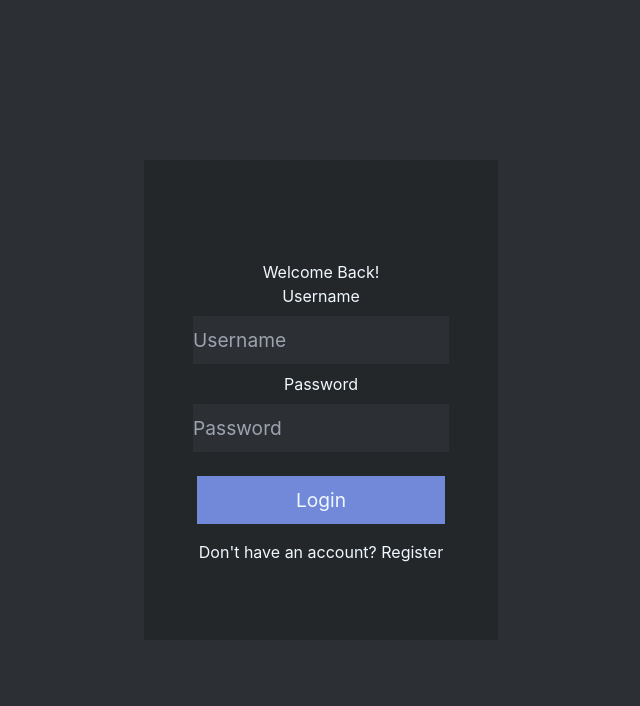
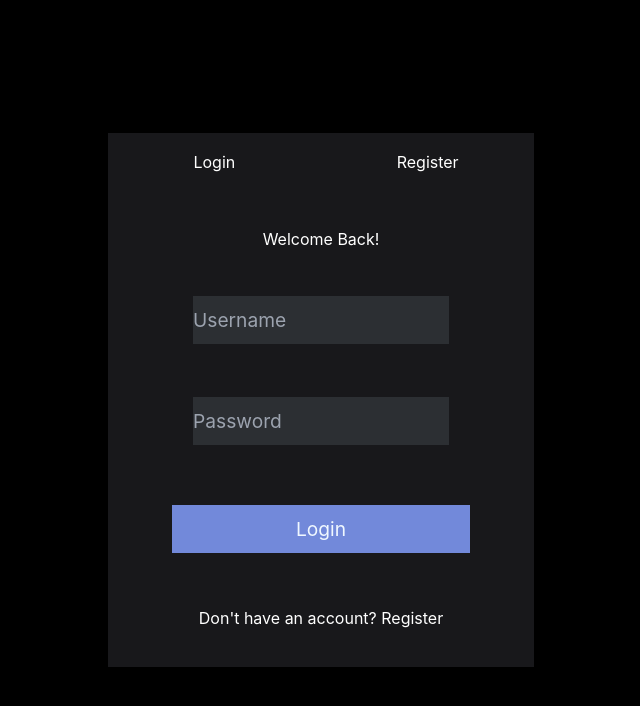
Before and after one commit to DarkHorse0311/Telefonica, a React (Vite) app in the folder web/: page /login in a window 1280 px wide. Shown: the top 706 px of the page, without its empty margins (319-959 px from the left). Built offline with nearby package versions, Linux system fonts and the light colour scheme; no server answers.

Commit message:
login ui rework

```diff
--- a/web/src/App.tsx
+++ b/web/src/App.tsx
@@ -20,31 +20,42 @@ import './css/settings.css';
 
 import States from "./contexts/states";
 import ChannelCTX from "./contexts/channelctx";
-import UserCTX from "./contexts/usercontext";
 import CtxMenuCtx from "./contexts/context_menu_ctx";
+import LoginContainer from "./pages/LoginContainer";
+import LoginContextProvider from "./contexts/Login";
 
 function App() {
   	return (
-		<div className="App">
+		<div className="h-screen w-full bg-black text-white">
 			<BrowserRouter>
 				<RouterRoutes>
-					<Route path="/">
-						<Route index element={<Home />} />
+					<Route path="/" element={<Home />} />
 					<Route path="channels/:id" element={
 						<ChannelCTX>
 							<States>
 								<CtxMenuCtx>
-									<UserCTX>
 									<Channel />
-									</UserCTX>
 								</CtxMenuCtx>
 							</States>
 						</ChannelCTX>
 					} />
-						<Route path="login" element={<Login />} />
-						<Route path="register" element={<Register />} />
+					<Route path="/" element={
+						<LoginContextProvider>
+							<LoginContainer />
+						</LoginContextProvider>
+					}>
+						<Route path="login" element={
+							<LoginContextProvider>
+								<Login />
+							</LoginContextProvider>
+						} />
+						<Route path="register" element={
+							<LoginContextProvider>
+								<Register />
+							</LoginContextProvider>
+						} />
+					</Route>
 					<Route path="*" element={<NoPage />} />
-					</Route>
 				</RouterRoutes>
 			</BrowserRouter>
 		</div>
--- /dev/null
+++ b/web/src/contexts/Login.tsx
@@ -0,0 +1,30 @@
+import { createContext, useState } from "react";
+
+export type LoginContextOBJ = {
+    error: string,
+    setError: React.Dispatch<React.SetStateAction<string>>,
+    showError: boolean,
+    setShowError: React.Dispatch<React.SetStateAction<boolean>>
+}
+
+export const LoginContext = createContext<LoginContextOBJ>(undefined!);
+
+function LoginContextProvider({ children }: { children: React.ReactChild }) {
+    const [error, setError] = useState<string>('');
+	const [showError, setShowError] = useState<boolean>(false);
+
+    const context_value: LoginContextOBJ = {
+        error: error,
+        setError: setError,
+        showError: showError,
+        setShowError: setShowError
+    }
+
+    return (
+    <LoginContext.Provider value={context_value}>
+        {children}
+    </LoginContext.Provider>
+    )
+}
+
+export default LoginContextProvider;
--- a/web/src/contexts/usercontext.tsx
+++ b/web/src/contexts/usercontext.tsx
@@ -11,8 +11,10 @@ export interface UserContextOBJ {
     setUsername:React.Dispatch<React.SetStateAction<string>>;
     setAvatar:React.Dispatch<React.SetStateAction<string>>;
     relationships: Map<String,Relationship>;
-	setRelationships: React.Dispatch<React.SetStateAction<Map<String, Relationship>>>
-    deleterelationship: (key: String) => void
+	setRelationships: React.Dispatch<React.SetStateAction<Map<String, Relationship>>>;
+    deleterelationship: (key: String) => void;
+    isLoggedIn: boolean;
+    setIsLoggedIn:React.Dispatch<React.SetStateAction<boolean>>;
 }
 
 export const UserContext = createContext<UserContextOBJ>(undefined!);
@@ -22,15 +24,19 @@ function UserCTX({ children }: { children: React.ReactChild }) {
     const [username, setUsername] = useState<string>("");
     const [avatar, setAvatar] = useState<string>("");
 	const [relationships, setRelationships, deleterelationship] = useMap<Relationship>(new Map<String,Relationship>());
+    const [isLoggedIn, setIsLoggedIn] = useState(false);
 
     useEffect(() => {
         fetch(Routes.currentUser).then(response => {
             if (response.status === 200) {
+                setIsLoggedIn(true)
                 response.json().then(user => {
                     setId(user.id);
                     setUsername(user.username);
                     setAvatar(user.avatar);
                 });
+            } else {
+                setIsLoggedIn(false)
             }
         })
     }, []);
@@ -55,7 +61,9 @@ function UserCTX({ children }: { children: React.ReactChild }) {
         setAvatar: setAvatar,
         relationships: relationships,
         setRelationships: setRelationships,
-        deleterelationship: deleterelationship
+        deleterelationship: deleterelationship,
+        isLoggedIn: isLoggedIn,
+        setIsLoggedIn: setIsLoggedIn
     }
 
     return (
--- a/web/src/index.tsx
+++ b/web/src/index.tsx
@@ -2,10 +2,13 @@ import React from 'react';
 import ReactDOM from 'react-dom';
 import './index.css';
 import App from './App';
+import UserCTX from './contexts/usercontext';
 
 ReactDOM.render(
   <React.StrictMode>
-    <App />
+    <UserCTX>
+      <App />
+    </UserCTX>
   </React.StrictMode>,
   document.getElementById('root')
 );
--- /dev/null
+++ b/web/src/pages/LoginContainer.tsx
@@ -0,0 +1,30 @@
+import { useContext, useEffect } from 'react'
+import { Outlet, useLocation, useNavigate } from 'react-router-dom'
+import { LoginContext } from '../contexts/Login'
+import { UserContext } from '../contexts/usercontext'
+
+export default function LoginContainer() {
+	const login_ctx = useContext(LoginContext)
+	const user_ctx = useContext(UserContext)
+	const navigate = useNavigate();
+	const location = useLocation()
+
+	useEffect(() => {
+	  if (user_ctx.isLoggedIn) {
+		navigate("/");
+	  }
+	}, [user_ctx.isLoggedIn])
+
+	return (
+		<div className="h-screen w-full flex items-center justify-center">
+			<div className={`absolute top-0 m-4 bg-red-600 w-11/12 h-12 ${login_ctx.showError ? 'flex' : 'hidden'} items-center justify-center rounded`}>{login_ctx.error}</div>
+			<div className="bg-zinc-900 w-full h-2/3 md:w-1/2 lg:w-1/3 flex flex-col">
+				<div className="h-16 flex">
+					<button className={`bg-zinc-${ location.pathname === "/login" ? "900" : "800" } w-1/2 hover:bg-zinc-600`} onClick={() => navigate("/login")}>Login</button>
+					<button className={`bg-zinc-${ location.pathname === "/register" ? "900" : "800" } w-1/2 hover:bg-zinc-600`} onClick={() => navigate("/register")}>Register</button>
+				</div>
+				<Outlet />
+			</div>
+		</div>
+	)
+}
--- a/web/src/pages/home.tsx
+++ b/web/src/pages/home.tsx
@@ -1,32 +1,22 @@
-import { useState, useEffect } from "react";
+import { useState, useEffect, useContext } from "react";
 import { useNavigate } from "react-router-dom";
+import { UserContext } from "../contexts/usercontext";
 
 function Home() {
-  const [Is_Logged_In, setIs_Logged_In] = useState(false);
+  const user_ctx = useContext(UserContext)
   const navigate = useNavigate();
 
-  function Goto_Login() {
-    navigate("/login");
-  }
-
-  function Goto_Channel() {
-    navigate("/channels/@me");
-  }
-
   useEffect(() => {
-    const token = localStorage.getItem("access_token");
-    if (token !== null && token !== "" && token !== undefined && token !== "undefined") {
-      setIs_Logged_In(true);
+    if (!user_ctx.isLoggedIn) {
+      navigate("/login");
     }
-  }, [Is_Logged_In])
+  }, [user_ctx.isLoggedIn])
 
   return (
     <div>
-      { !Is_Logged_In && <button onClick={Goto_Login}>Login</button> }
-      { Is_Logged_In && <button onClick={Goto_Channel}>Open Chat</button> }
-      <h1> Hello, World </h1>
+      <h1> Hello, {user_ctx.username} </h1>
     </div>
-    );
-  }
+  );
+}
 
-  export default Home;
+export default Home;
--- a/web/src/pages/login.tsx
+++ b/web/src/pages/login.tsx
@@ -1,25 +1,26 @@
-import { useRef, useState } from "react";
-import { Link, useNavigate } from "react-router-dom";
+import { useContext, useRef, useState } from "react";
+import { Link } from "react-router-dom";
 import { Login as APILogin } from "../api/auth";
+import { LoginContext } from "../contexts/Login";
+import { UserContext } from "../contexts/usercontext";
 
 function Login() {
+	const user_ctx = useContext(UserContext);
+	const login_ctx = useContext(LoginContext);
+
 	const Username = useRef<HTMLInputElement>(undefined!);
 	const Password = useRef<HTMLInputElement>(undefined!);
-	const navigate = useNavigate();
-
-	const [error, setError] = useState<string>('');
-	const [showError, setShowError] = useState<boolean>(false);
 
 	const [loading, setLoading] = useState<boolean>(false);
 
 	async function HandleResponse(response: Response) {
 		if (response.status === 200) {
-			setShowError(false);
-			navigate("/channels/@me");
+			login_ctx.setShowError(false);
+			user_ctx.setIsLoggedIn(true)
 		} else {
-			setShowError(true);
+			login_ctx.setShowError(true);
 			response.text().then(text => {
-				setError(text);
+				login_ctx.setError(text);
 			});
 		}
 	}
@@ -36,25 +37,13 @@ function Login() {
   	}
 
 	return (
-		<div className="Login">
-			{ showError && <div className='error-message-container'>{ error }</div> }
-			<div className="login-container">
-				{ loading && <div className="loading-animation"></div> }
-				{ !loading &&
-				<form onSubmit={HandleLogin}>
-					<br />
+		<form onSubmit={HandleLogin} className="h-full flex flex-col items-center justify-evenly">
 			<h1> Welcome Back! </h1>
-					<p>Username</p>
 			<input id="login-input" type="text" placeholder="Username" ref={Username} required />
-					<p>Password</p>
 			<input id="login-input" type="password" placeholder="Password" ref={Password} required />
 			<button id="login-button" type="submit"> Login </button>
-					<br />
 			<p>Don't have an account? <Link to="/register">Register</Link></p>
 		</form>
-				}
-			</div>
-		</div>
 	);
 }
 
--- a/web/src/pages/register.tsx
+++ b/web/src/pages/register.tsx
@@ -1,6 +1,7 @@
-import { useRef, useState } from "react";
+import { useContext, useRef, useState } from "react";
 import { Link, useNavigate } from "react-router-dom";
 import Routes from "../config";
+import { LoginContext } from "../contexts/Login";
 
 function Register() {
 	const navigate = useNavigate();
@@ -8,20 +9,19 @@ function Register() {
 	const Email = useRef<HTMLInputElement>(undefined!);
 	const Password = useRef<HTMLInputElement>(undefined!);
 
-	const [error, setError] = useState<string>('');
-	const [showError, setShowError] = useState<boolean>(false);
+	const login_ctx = useContext(LoginContext)
 
 	const [loading, setLoading] = useState<boolean>(false);
 
 	function HandleResponse(response: Response) {
 		if (response.status === 200) {
-			setShowError(false);
+			login_ctx.setShowError(false);
 			alert("Successfully registered!")
 			navigate("/login")
 		} else {
-			setShowError(true);
+			login_ctx.setShowError(true);
 			response.text().then(text => {
-				setError(text);
+				login_ctx.setError(text);
 			});
 		}
 	}
@@ -44,30 +44,16 @@ function Register() {
 				"password": password_text
 			})
 		}).then(response => { HandleResponse(response); setLoading(false)})
-
 	}
 	return (
-		<div className="Login">
-			{ showError && <div className='error-message-container'>{ error }</div> }
-			<div className="login-container">
-				{ loading && <div className="loading-animation"></div> }
-				{ !loading &&
-				<form onSubmit={HandleRegister}>
-					<br />
+		<form onSubmit={HandleRegister} className="h-full flex flex-col items-center justify-evenly">
 			<h1> Create An Account </h1>
-					<p>Username</p>
 			<input id="login-input" type="text" placeholder="Username" ref={Username} required />
-					<p>Email</p>
 			<input id="login-input" type="email" placeholder="Email" ref={Email} required />
-					<p>Password</p>
 			<input id="login-input" type="password" placeholder="Password" ref={Password} required />
 			<button id="login-button" type="submit">Register</button>
-					<br />
 			<p>Already have an account? <Link to="/login">Login</Link></p>
 		</form>
-				}
-			</div>
-		</div>
 	);
 }
 
```
Lines whose indentation alone changed are shown as unchanged.
